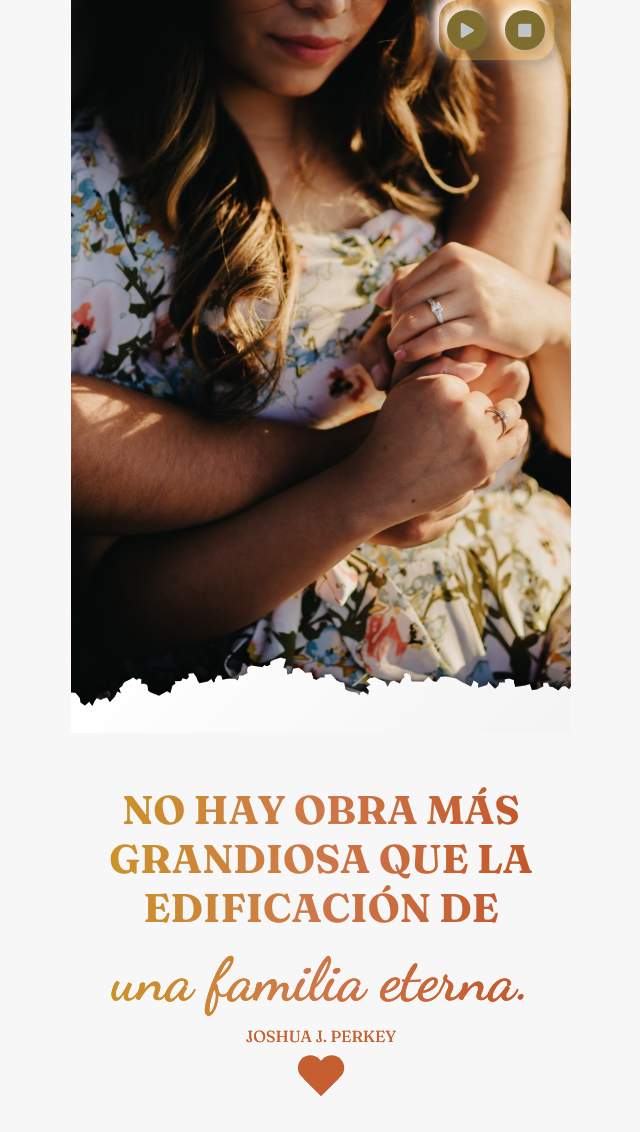
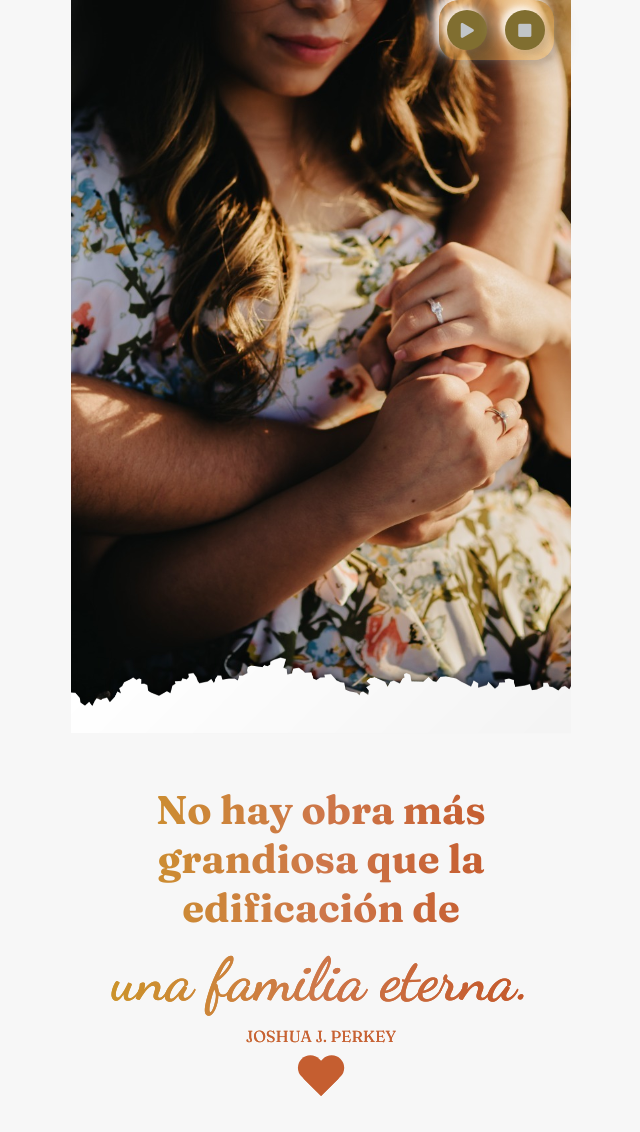
Before and after one commit to giftclick/Invitation, a plain HTML site: page home.html in a window 1280 px wide. Shown: the top 1132 px of the page, without its empty margins (319-959 px from the left). Drawn offline with nearby package versions, Linux system fonts and the light colour scheme; a web font is replaced by a local one.

Commit message:
Update home.html
Min

```diff
--- a/home.html
+++ b/home.html
@@ -34,7 +34,7 @@
     <div id="png-container">
     </div>
     <div class="names">
-        <h1 class="name-2">NO HAY OBRA MÁS GRANDIOSA QUE LA EDIFICACIÓN DE</h1>
+        <h1 class="name-2">No hay obra más grandiosa que la edificación de</h1>
             <p class="letering">una familia eterna.</p>
             <p class="name">JOSHUA J. PERKEY</p>
         <div class="lineY">
```
